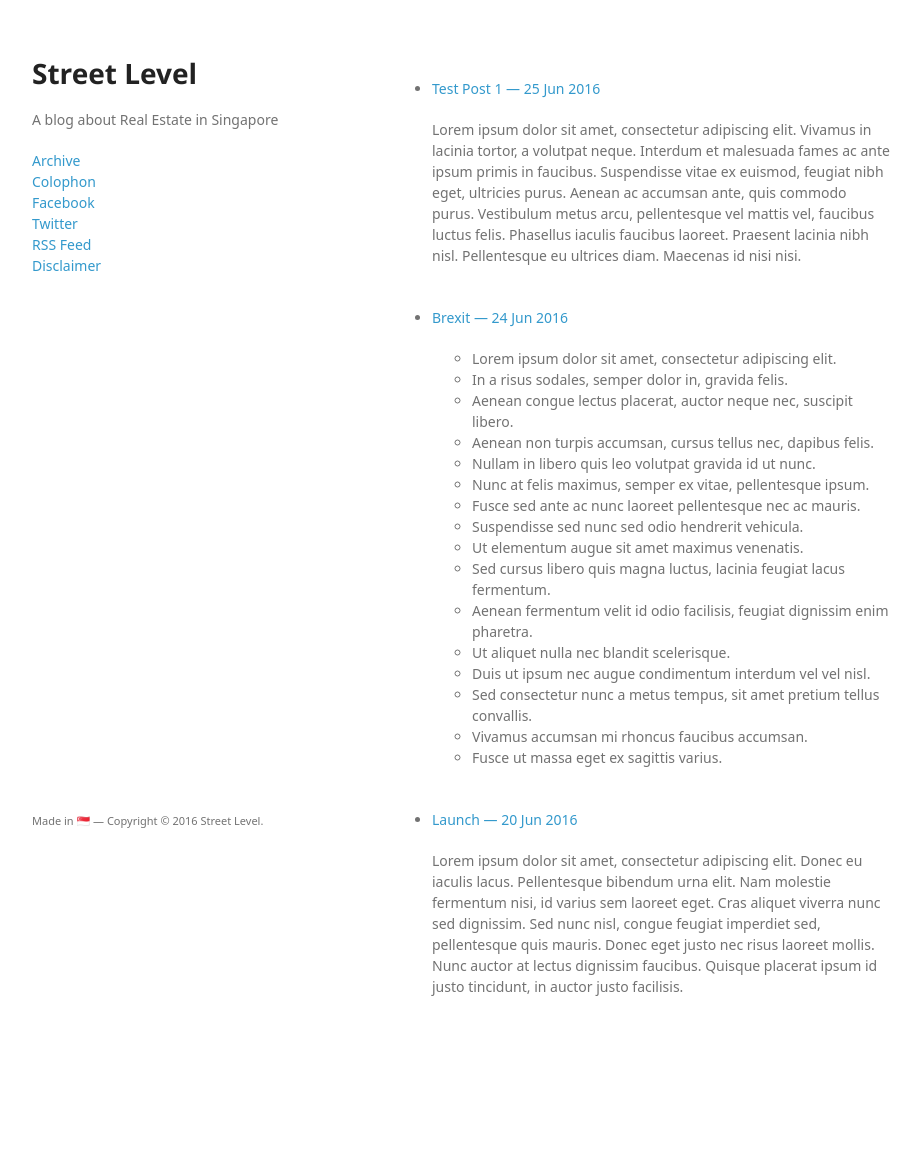
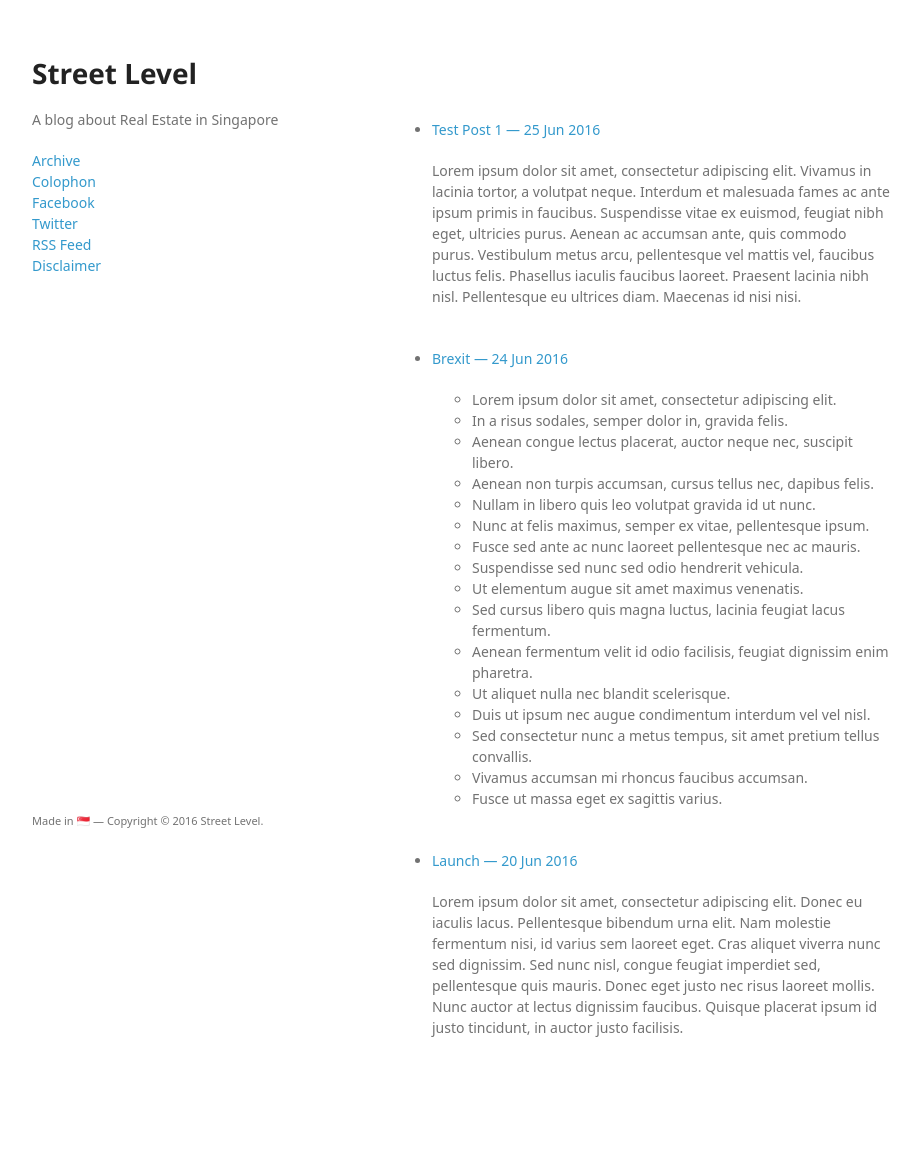
Before and after one commit to samueltwx/street-level.github.io, a Jekyll site: the page built from index.html, in a window 1280 px wide. Shown: the whole page, without its empty margins (178-1099 px from the left). Built offline with Jekyll 4.4.1, drawn with Linux system fonts in a browser that asks for light colours; some web fonts are replaced; before the commit the page ends 1108 px from its top, so only the background shows below that.

Commit message:
Update default.html

```diff
--- a/_layouts/default.html
+++ b/_layouts/default.html
@@ -29,8 +29,7 @@
       </header>
       <section>
         <h3>
-<a id="{{ page.title }}" class="anchor" href="#{{ page.title }}" aria-hidden="true"><span aria-hidden="true" class="octicon octicon-link"></span></a>{{ page.title }}</h3>
-
+<a id="{{ page.title }}" class="anchor" href="#{{ page.title }}" aria-hidden="true"><span aria-hidden="true" class="octicon octicon-link"></span></a>{{ page.title }}</h3></br>
 <p>{{ content }}</p>
       </section>
       <footer>
```
